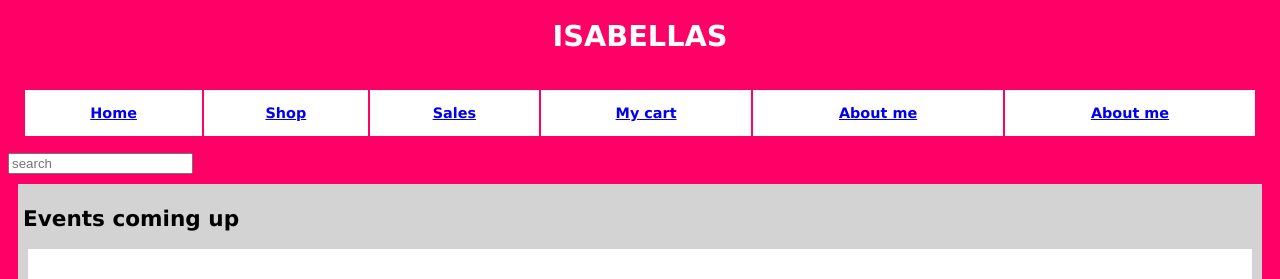
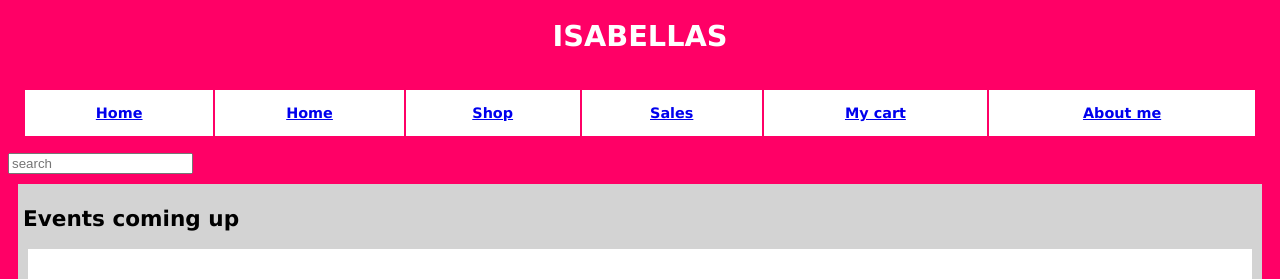
Before and after one commit to isabellaz123/interactivewebpage, a plain HTML site: page index.html in a window 1280 px wide. Shown: the top 279 px of the page. Drawn offline with Linux system fonts and the light colour scheme.

Commit message:
Update index.html

```diff
--- a/index.html
+++ b/index.html
@@ -14,11 +14,12 @@
 <table
  <tr>
   <th><a href= index.html target=_blank>Home</a></th>
+   <th><a href= index.html target=_blank>Home</a></th>
   <th><a href= second.html target=_blank>Shop </a></th>
   <th><a href= third.html target=_blank>Sales</a></th>
   <th><a href= fourth.html target=_blank>My cart</a></th>
   <th><a href= fifth.html target=_blank>About me</a></th>
-  <th><a href= six.html target=_blank>About me</a></th>
+
 
  </tr>
  </table>
```
